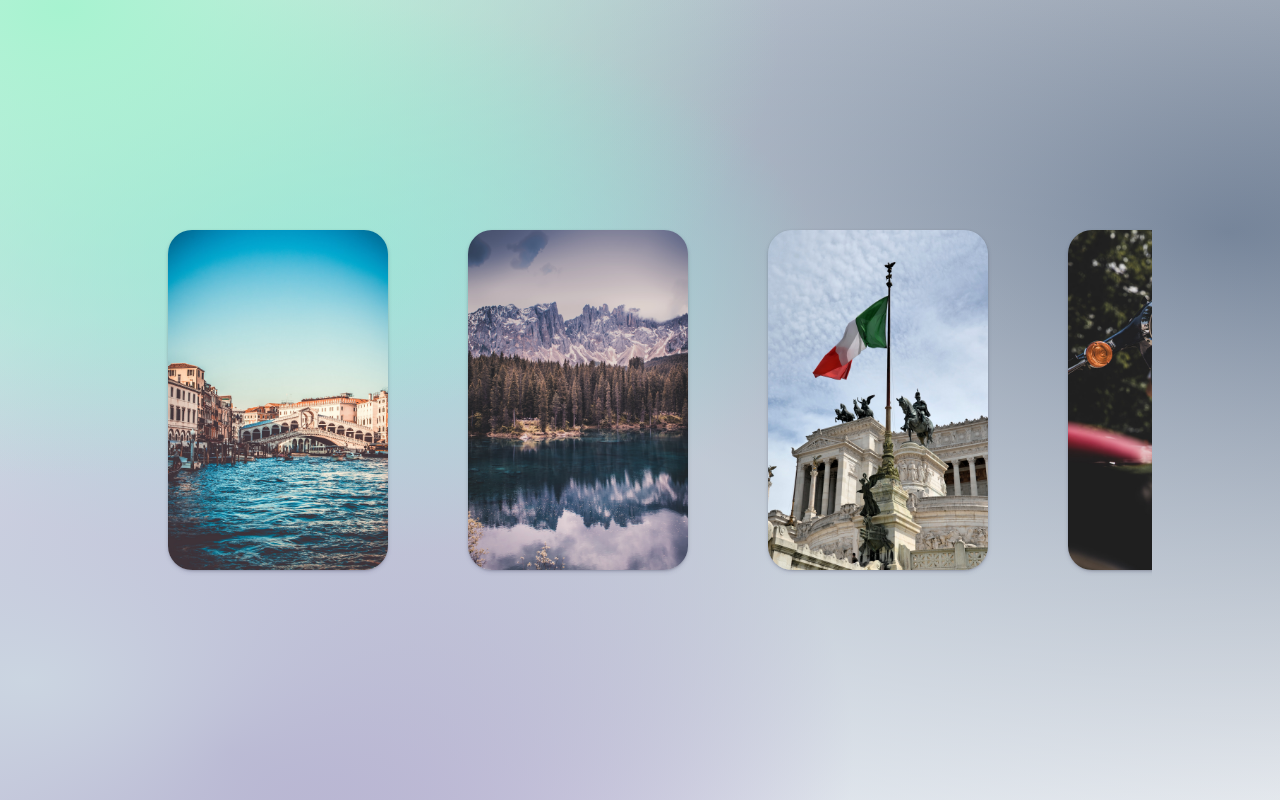
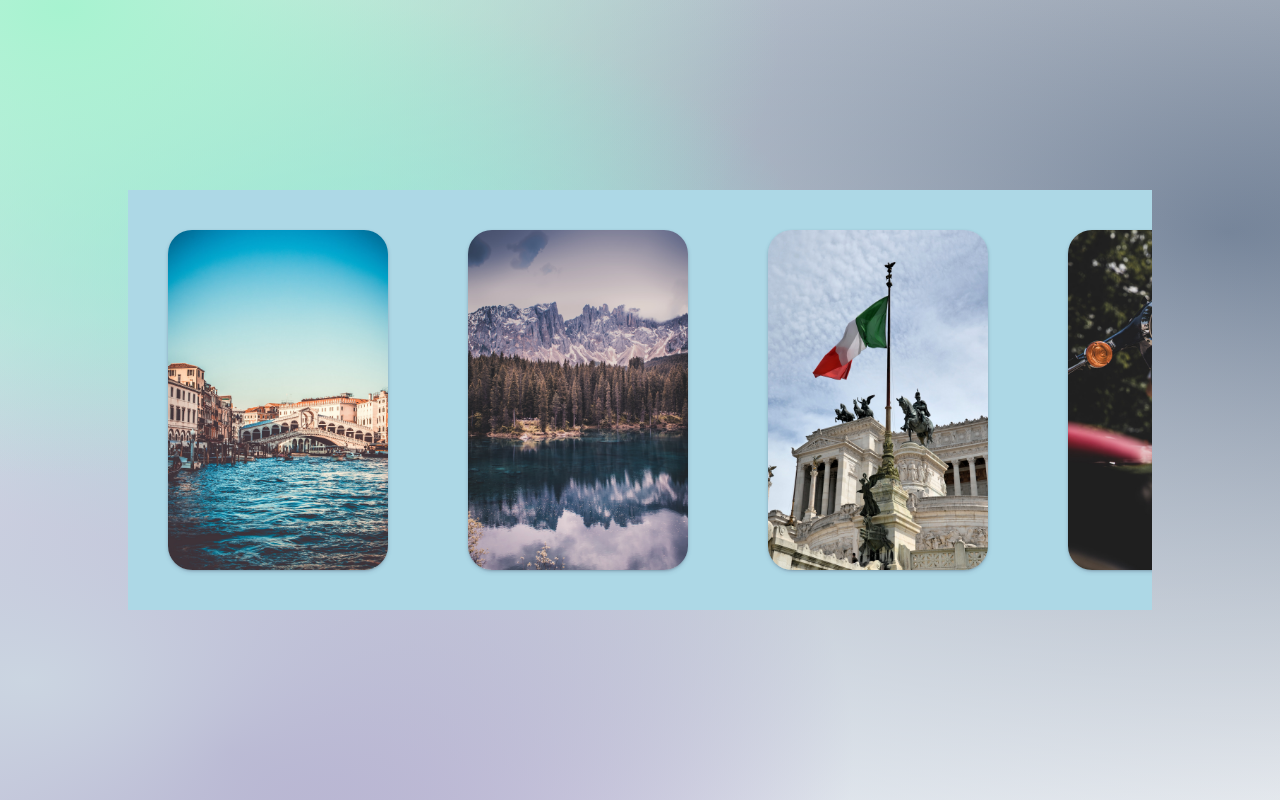
Before and after one commit to luigilupini/framer-react-carousel, a React (Vite) app: page / in a window 1280 px wide. Built offline with nearby package versions, Linux system fonts and the light colour scheme.

Commit message:
7) Using <motion /> `drag` prop on inner carousel

```diff
--- a/src/components/Carousel.css
+++ b/src/components/Carousel.css
@@ -1,11 +1,15 @@
 .outer-carousel {
   cursor: grab;
-  overflow: hidden; /* <- toggle to see effect */
+  overflow: hidden; /* <- see effect (toggle) */
+  /* outer container (toggle) */
+  background: lightcoral;
 }
 /* inner container is going to be overflowing */
 /* and the outer container prevents the bleeding out of content */
 .inner-carousel {
   display: flex;
+  /* inner container (toggle) */
+  background: lightblue;
 }
 
 .item {
@@ -14,6 +18,7 @@
   padding: 40px;
 }
 .item img {
+  pointer-events: none;
   width: 100%;
   height: 100%;
   border-radius: 2rem;
--- a/src/components/Carousel.jsx
+++ b/src/components/Carousel.jsx
@@ -3,13 +3,20 @@ import { useRef, useEffect, useState } from "react";
 import { motion } from "framer-motion";
 import images from "../utils/images";
 
+// Gestures:
+// <motion /> extends React's event system with powerful gesture recognizers.
+// It supports hover, tap, pan and drag. Enable dragging for this element. Set
+// to false by default. Set true to drag in both directions. Set "x" or "y" to
+// only drag in a specific direction. Example: `<motion.div drag="x" />`
+// https://www.framer.com/docs/introduction/##gestures
+
 export default function Carousel() {
   return (
     <motion.div className="outer-carousel">
-      <motion.div className="inner-carousel">
+      <motion.div drag="x" className="inner-carousel">
         {images.map((image) => {
           return (
-            <motion.div className="item">
+            <motion.div key={image} className="item">
               <img src={image} alt="" />
             </motion.div>
           );
```
